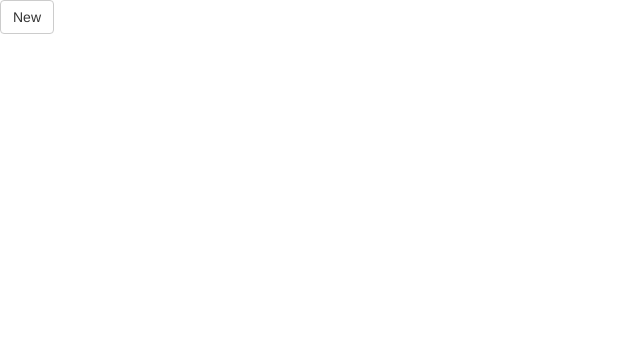
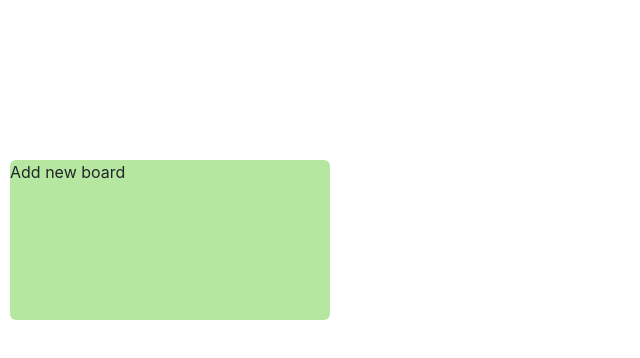
Before and after one commit to gregorzamza/trello_sample, a React app: page / in a window 1280 px wide. Shown: the top 358 px of the page, without its empty margins (0-640 px from the left). Built offline with nearby package versions, Linux system fonts and the light colour scheme.

Commit message:
Scss styles + slight changes in components

```diff
--- a/package.json
+++ b/package.json
@@ -15,7 +15,8 @@
     "babel-loader": "^7.1.2",
     "babel-preset-es2015": "^6.24.1",
     "babel-preset-react": "^6.24.1",
-    "react-bootstrap": "^0.32.1",
+    "bootstrap": "^4.0.0",
+    "reactstrap": "^5.0.0-beta.3",
     "redux-form": "^7.3.0",
     "webpack": "^3.10.0"
   },
--- a/src/components/BoardList.js
+++ b/src/components/BoardList.js
@@ -3,18 +3,16 @@ import PropTypes from 'prop-types'
 import TodoBoardOverview from "./TodoBoardOverview";
 import NewItemFormHolder from "./forms/NewItemFormHolder.jsx"
 
-const field="boardName";
-const label="Board";
+const field="board";
+const label="Board Name";
 
 const BoardList = ({boards, onAddTodoBoardClick, onRemoveTodoBoardClick}) => (
-  <div>
+  <div className="board-list">
     <NewItemFormHolder onItemAdd={onAddTodoBoardClick} name={field} label={label}/>
     {boards.map((board) => (
-      <div key={board.id}>
-        <TodoBoardOverview {...board}
-          onRemoveTodoBoardClick={() => onRemoveTodoBoardClick(board.id)}
-        />
-      </div>
+      <TodoBoardOverview key={board.id} {...board}
+        onRemoveTodoBoardClick={() => onRemoveTodoBoardClick(board.id)}
+      />
     ))}
   </div>
 )
--- a/src/components/Root.js
+++ b/src/components/Root.js
@@ -4,10 +4,12 @@ import BoardListContainer from '../containers/BoardListContainer';
 import TodoBoardContainer from '../containers/TodoBoardContainer';
 
 const Root = () => (
-  <Switch>
-    <Route exact path="/" component={BoardListContainer} />
-    <Route path="/board/:id" component={TodoBoardContainer} />
-  </Switch>
+  <div className="global-container">
+    <Switch>
+      <Route exact path="/" component={BoardListContainer} />
+      <Route path="/board/:id" component={TodoBoardContainer} />
+    </Switch>
+  </div>
 )
 
 export default Root
--- a/src/components/TodoBoard.js
+++ b/src/components/TodoBoard.js
@@ -3,7 +3,7 @@ import PropTypes from 'prop-types'
 import TodoListContainer from "../containers/TodoListContainer";
 import NewItemFormHolder from "./forms/NewItemFormHolder.jsx"
 
-const field="listname";
+const field="list";
 const label="List";
 
 const TodoBoard = ({lists, text, id, onAddTodoListClick, onRemoveTodoListClick}) => (
--- a/src/components/TodoBoardOverview.js
+++ b/src/components/TodoBoardOverview.js
@@ -1,13 +1,32 @@
 import React from "react"
 import PropTypes from 'prop-types'
-import {Link} from 'react-router-dom'
+import { Redirect } from 'react-router-dom'
 
-const TodoBoardOverview = ({text, id, onRemoveTodoBoardClick}) => (
-  <div>
-    <h3 onClick={onRemoveTodoBoardClick}>Remove board</h3>
-    <Link to={`/board/${id}`}>{text}</Link>
-  </div>
-)
+class TodoBoardOverview extends React.Component{
+
+  constructor(props){
+    super(props);
+    this.state = {redirect: false};
+    this.onContainerClick = this.onContainerClick.bind(this);
+  }
+
+  onContainerClick(){
+    this.setState({redirect: true});
+  }
+
+  render() {
+    if (this.state.redirect){
+      return <Redirect push to={`/board/${this.props.id}`} />
+    }
+
+    return (
+      <div className="board-overview" onClick={this.onContainerClick}>
+        <h3 className="board-overview__remove-button" onClick={this.props.onRemoveTodoBoardClick}>Remove board</h3>
+        <p className="board-overview__board-name">{this.props.text}</p>
+      </div>
+    )
+  }
+}
 
 TodoBoardOverview.propTypes = {
   text: PropTypes.string.isRequired,
--- a/src/components/forms/NewItemForm.js
+++ b/src/components/forms/NewItemForm.js
@@ -1,7 +1,7 @@
 import React from 'react'
 import PropTypes from 'prop-types'
 import { Field, reduxForm } from 'redux-form'
-import { Button } from 'react-bootstrap'
+import { Button } from 'reactstrap'
 
 const validate = values => {
   const errors = {}
@@ -20,7 +20,6 @@ const renderField = ({
   meta: { touched, error }
 }) => (
   <div>
-    <label>{label}</label>
     <div>
       <input {...input} placeholder={label} type={type} />
       {touched &&
--- a/src/components/forms/NewItemFormHolder.jsx
+++ b/src/components/forms/NewItemFormHolder.jsx
@@ -1,7 +1,6 @@
 import React from "react";
 import PropTypes from 'prop-types'
 import NewItemForm from './NewItemForm'
-import { Button } from 'react-bootstrap'
 
 class NewItemFormHolder extends React.Component {
 
@@ -27,14 +26,26 @@ class NewItemFormHolder extends React.Component {
   }
 
   render() {
+
+    const initialView =
+      <div onClick={this.onAddNewClick} className="board-overview board-overview--green">
+        Add new {this.props.name}
+      </div>
+
+    const input =
+      <div className="board-overview board-overview--green">
+        <NewItemForm
+          onSubmit={(values) => {
+            this.onSubmit(values[this.props.name], this.props.id);
+          }}
+          onCancelClick={this.onCancelClick}
+          name={this.props.name}
+          label={this.props.label}
+        />
+      </div>
+
     return (
-      this.state.showForm ?
-        <NewItemForm onSubmit={(values) => {
-          this.onSubmit(values[this.props.name], this.props.id);
-          }} onCancelClick={this.onCancelClick} name={this.props.name} label={this.props.label}
-        />
-        :
-        <Button onClick={this.onAddNewClick}>New</Button>
+      this.state.showForm ? input : initialView
     )
   }
 }
--- a/src/index.html
+++ b/src/index.html
@@ -1,8 +1,6 @@
 <html>
   <head>
     <meta charset="utf-8">
-    <link rel="stylesheet" href="https://maxcdn.bootstrapcdn.com/bootstrap/3.3.7/css/bootstrap.min.css"
-      integrity="sha384-BVYiiSIFeK1dGmJRAkycuHAHRg32OmUcww7on3RYdg4Va+PmSTsz/K68vbdEjh4u" crossorigin="anonymous">
   </head>
   <body>
     <div id="app"></div>
--- a/src/index.jsx
+++ b/src/index.jsx
@@ -5,6 +5,8 @@ import { createStore } from 'redux';
 import { Provider } from 'react-redux';
 import todoApp from './reducers';
 import { BrowserRouter } from 'react-router-dom';
+import 'bootstrap/dist/css/bootstrap.min.css';
+import './index.scss';
 
 let store = createStore(todoApp)
 
--- /dev/null
+++ b/src/index.scss
@@ -0,0 +1,42 @@
+// Required
+@import "node_modules/bootstrap/scss/functions";
+@import "node_modules/bootstrap/scss/variables";
+@import "node_modules/bootstrap/scss/mixins";
+
+.global-container {
+    @include make-container;
+    align-items: center;
+    padding-top: 20vh;
+}
+
+.board-list {
+    @include make-row();
+
+    .board-overview {
+
+        @include media-breakpoint-up(xs) {
+            @include make-col(6);
+        }
+
+        @include media-breakpoint-up(sm) {
+            @include make-col(3);
+        }
+
+        min-height: 20vh;
+
+        border-radius: 6px;
+        background-color: #d5e1df;
+        margin-left: 10px;
+        margin-right: 10px;
+
+        cursor: pointer;
+
+        &--green {
+            background-color: #b5e7a0;
+        }
+
+        &__board-name {
+            font-size: 14px;
+        }
+    }
+}
```
Also changed, not shown: 1 other file (tests, documents, lock files or other folders).
